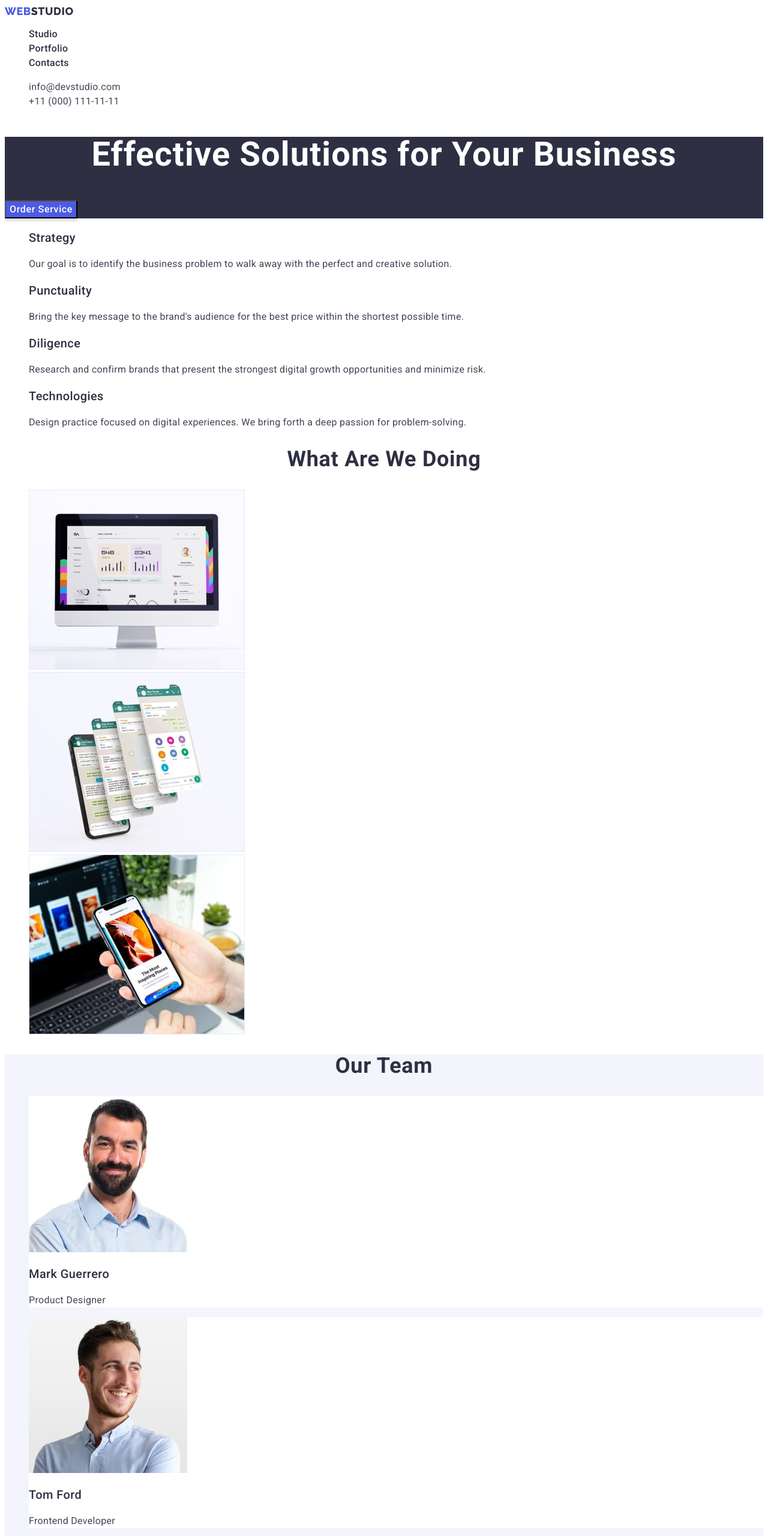
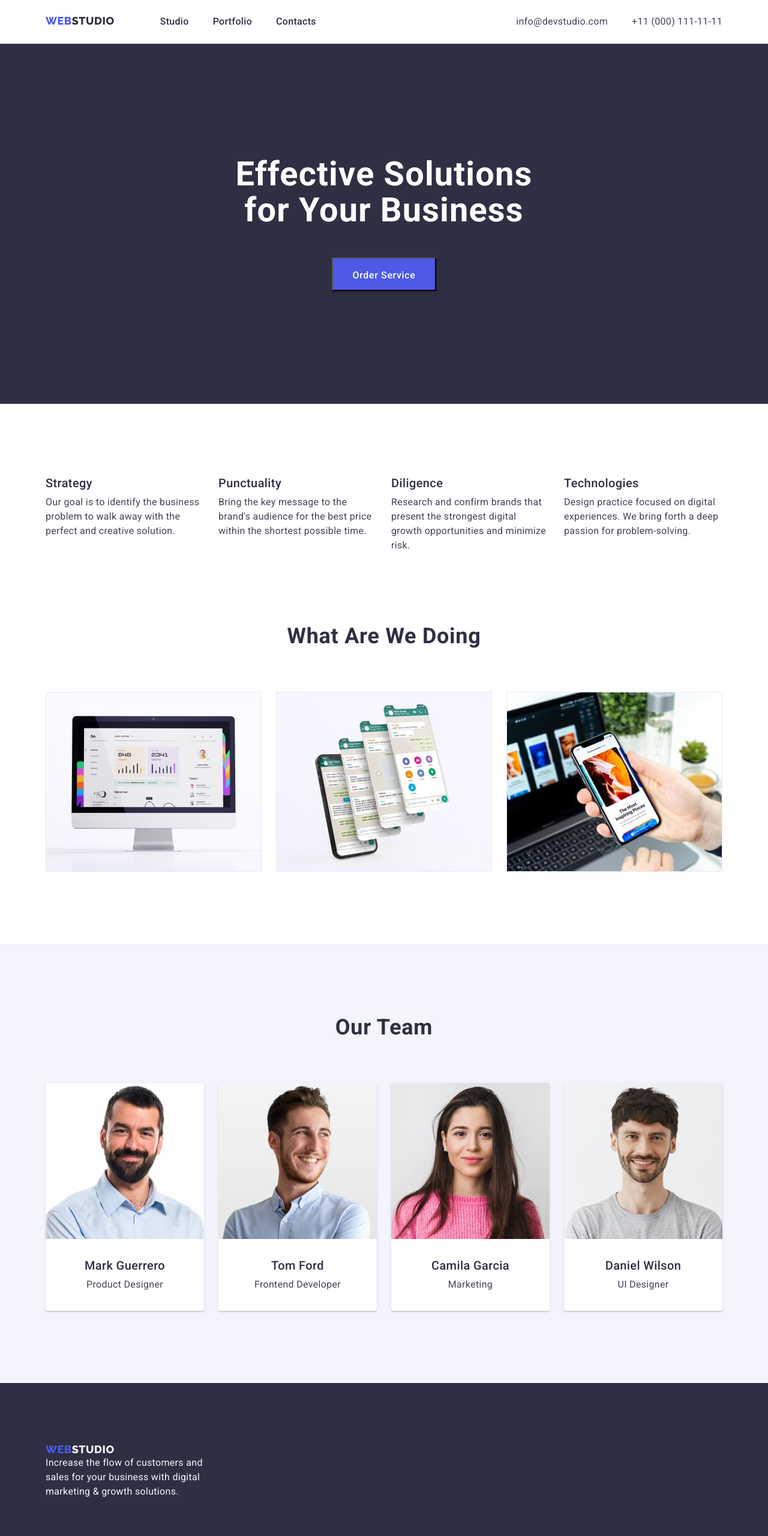
Before and after one commit to Shkliarova/goit-markup-hw-03, a plain HTML site: page index.html in a window 1280 px wide. Shown: the top 2560 px of the page at 60% size. Drawn offline with nearby package versions, Linux system fonts and the light colour scheme.

Commit message:
did hw-3

```diff
--- a/css/styles.css
+++ b/css/styles.css
@@ -8,6 +8,25 @@
     --hover-focus-color: #404BBF;
     --photo-bg-color: #FFFFFF;
     --dark-bg-color: #2E2F42;
+}
+
+h1, h2, h3, h4, h5, h6, p{
+    margin: 0;
+}
+
+ul{
+    margin: 0;
+    padding: 0;
+}
+
+img{
+    display: block;
+}
+
+.container{
+    width: 1158px;
+    padding: 0 15px;
+    margin: 0 auto;
 }
 
 body{
@@ -44,6 +63,7 @@ body{
     line-height: 1.2;
     letter-spacing: 0.02em;
     color: var(--text-color);
+    margin-bottom: 8px;
 }
 
 .simple-text {
@@ -65,8 +85,32 @@ body{
 
 
 /* HEADER */
+
+.header{
+    padding-top: 24px;
+    padding-bottom: 24px;
+    border-bottom: 1px solid #E7E9FC;
+}
+
+.header-logo{
+    margin-right: 76px;
+}
+
+.header-container{
+    display: flex;
+}
+
+.header-navigation{
+    display: flex;
+}
+
 .header-accent-logo{
     color: var(--text-color);
+}
+
+.header-list{
+    display: flex;
+    gap: 40px;
 }
 
 .list-item {
@@ -81,8 +125,14 @@ body{
     color: var(--hover-focus-color);
 }
 
+.adress-list{
+    display: flex;
+    gap: 40px;
+}
+
 .adress-title{
 font-style: normal;
+margin-left: auto;
 }
 
 .adress-item {
@@ -99,6 +149,8 @@ font-style: normal;
 /* HERO */
 .hero {
     background-color: var(--dark-bg-color);
+    padding-top: 188px;
+    padding-bottom: 188px;
 }
 
 .hero-title {
@@ -108,9 +160,13 @@ font-style: normal;
     text-align: center;
     letter-spacing: 0.02em;
     color: var(--hero-text-color);
+    max-width: 496px;
+    margin: 0 auto;
+    margin-bottom: 48px;
 }
 
 .btn {
+    display: block;
     font-family: inherit;
     font-weight: 500;
     font-size: 16px;
@@ -121,6 +177,9 @@ font-style: normal;
     background: var(--accent-color);
     box-shadow: 0px 4px 4px rgba(0, 0, 0, 0.15);
     cursor: pointer;
+    margin: 0 auto;
+    padding: 16px 32px;
+    max-height: 56px;
 }
 .btn:hover,
 .btn:focus{
@@ -128,8 +187,25 @@ font-style: normal;
 }
 
 /* ADVANTAGES */
+.advantages{
+    padding-top: 120px;
+    padding-bottom: 120px;
+}
+
+.advantages-list{
+    display: flex;
+    gap: 24px;
+}
+
+.advantages-list-item{
+    max-width: 264px;
+}
 
 /* TASKS */
+.tasks{
+    padding-bottom: 120px;
+}
+
 .tasks-title {
     font-weight: 700;
     font-size: 36px;
@@ -138,12 +214,24 @@ font-style: normal;
     letter-spacing: 0.02em;
     text-transform: capitalize;
     color: var(--text-color);
+    margin-bottom: 72px;
+}
+
+.tasks-list{
+    display: flex;
+    gap: 24px;
+}
+
+.tasks-list-item{
+    width: calc((100% - 48px) / 3);
 }
 
 
 /* TEAM */
 .team {
     background-color: var(--light-bg-color);
+    padding-top: 120px;
+    padding-bottom: 120px;
 }
 
 .team-title {
@@ -154,10 +242,25 @@ font-style: normal;
     letter-spacing: 0.02em;
     text-transform: capitalize;
     color: var(--text-color);
+    margin-bottom: 72px;
+}
+
+.team-list{
+    display: flex;
+    gap: 24px;
 }
 
 .team-item{
     background-color: var(--photo-bg-color);
+    max-width: 264px;
+    box-shadow: 0px 1px 6px rgba(46, 47, 66, 0.08), 0px 1px 1px rgba(46, 47, 66, 0.16), 0px 2px 1px rgba(46, 47, 66, 0.08);
+    border-radius: 0px 0px 4px 4px;
+    width: calc((100% - 72px) / 4);
+}
+
+.team-item-text{
+    text-align: center;
+    padding: 32px 16px;
 }
 
 /* FOOTER */
@@ -167,6 +270,8 @@ font-style: normal;
 
 .footer {
     background-color: var(--dark-bg-color);
+    padding-top: 100px;
+    padding-bottom: 100px;
 }
 
 .footer-text {
@@ -174,6 +279,7 @@ font-style: normal;
     line-height: 1.5;
     letter-spacing: 0.02em;
     color: var(--bottom-text-color);
+    max-width: 264px;
 }
 
 /* PORTFOLIO */
@@ -188,6 +294,10 @@ font-style: normal;
     color: var(--accent-color);
     background-color: var(--light-bg-color);
     cursor: pointer;
+    border: 1px solid #E7E9FC;
+    border-radius: 4px;
+    padding: 12px 24px;
+    max-height: 48px;
 }
 .portfolio-btn:hover,
 .portfolio-btn:focus{
@@ -195,3 +305,33 @@ font-style: normal;
     background: var(--hover-focus-color);
     box-shadow: 0px 3px 1px rgba(0, 0, 0, 0.1), 0px 2px 1px rgba(0, 0, 0, 0.08), 0px 2px 2px rgba(0, 0, 0, 0.12);
 }
+
+/* main */
+.main{
+    padding-bottom: 120px;
+    padding-top: 96px;
+}
+
+.portfolio-btn-list{
+    margin-bottom: 72px;
+    display: flex;
+    gap: 24px;
+    justify-content: center;
+}
+
+.portfolio-list{
+    display: flex;
+    flex-wrap: wrap;
+    gap: 48px 24px;
+}
+
+.portfolio-list-item{
+    width: calc((100% - 48px) / 3);
+}
+
+.portfolio-list-text{
+    padding: 32px 0 32px 16px;
+    border-bottom: 1px solid #E7E9FC;
+    border-left: 1px solid #E7E9FC;
+    border-right: 1px solid #E7E9FC;
+}
--- a/index.html
+++ b/index.html
@@ -7,63 +7,69 @@
     <meta charset="UTF-8"/>
     <meta http-equiv="X-UA-Compatible" content="IE=edge"/>
     <meta name="viewport" content="width=device-width, initial-scale=1.0"/>
+    <link rel="stylesheet" href="https://cdnjs.cloudflare.com/ajax/libs/modern-normalize/2.0.0/modern-normalize.min.css" integrity="sha512-4xo8blKMVCiXpTaLzQSLSw3KFOVPWhm/TRtuPVc4WG6kUgjH6J03IBuG7JZPkcWMxJ5huwaBpOpnwYElP/m6wg==" crossorigin="anonymous" referrerpolicy="no-referrer" />
     <link rel="stylesheet" href="./css/styles.css">
     <title>Document</title>
   </head>
   <body>
     <!-- HEADER -->
-    <header>
-      <nav>
-        <a href="./index.html" class="logo link">Web<span class="header-accent-logo">Studio</span></a>
-        <ul class="list">
+    <header class="header">
+      <div class="container header-container">
+      <nav class="header-navigation">
+        <a href="./index.html" class="logo link header-logo">Web<span class="header-accent-logo">Studio</span></a>
+        <ul class="list header-list">
           <li><a class="list-item link" href="./index.html">Studio</a></li>
           <li><a class="list-item link" href="./portfolio.html">Portfolio</a></li>
           <li><a class="list-item link" href="">Contacts</a></li>
         </ul>
       </nav>
       <address class="adress-title">
-        <ul class="list">
+        <ul class="list adress-list">
         <li><a class="adress-item link" href="mailto:info@devstudio.com">info@devstudio.com</a></li>
         <li><a class="adress-item link" href="tel:+110001111111">+11 (000) 111-11-11</a></li>
         </ul>
       </address>
+    </div>
     </header>
 
     <main>
       <!-- HERO -->
       <section class="hero">
+        <div class="container">
         <h1 class="hero-title">
           Effective Solutions for Your Business
         </h1>
         <button type="button" class="btn">Order Service</button>
+      </div>
       </section>
 
       <!-- ADVANTEGES -->
-      <section>
+      <section class="advantages">
+        <div class="container">
         <h2 hidden class="visually-hidden">Why you should choose us</h2>
-        <ul class="list">
-          <li>
+        <ul class="list advantages-list">
+          <li class="advantages-list-item">
             <h3 class="text-title">Strategy</h3>
             <p class="simple-text">
               Our goal is to identify the business problem to walk away with the
               perfect and creative solution.
             </p>
           </li>
-          <li>
+          <li class="advantages-list-item">
             <h3 class="text-title">Punctuality</h3>
             <p class="simple-text">
               Bring the key message to the brand's audience for the best price
               within the shortest possible time.
             </p>
           </li>
-          <li>
+          <li class="advantages-list-item">
             <h3 class="text-title">Diligence</h3>
             <p class="simple-text">
               Research and confirm brands that present the strongest digital
               growth opportunities and minimize risk.
             </p>
           </li>
-          <li>
+          <li class="advantages-list-item">
             <h3 class="text-title">Technologies</h3>
             <p class="simple-text">
               Design practice focused on digital experiences. We bring forth a
@@ -71,59 +77,74 @@
             </p>
           </li>
         </ul>
+      </div>
       </section>
 
       <!-- TASKS -->
-      <section>
+      <section class="tasks">
+        <div class="container">
         <h2 class="tasks-title">What are we doing</h2>
-        <ul class="list">
-          <li>
+        <ul class="list tasks-list">
+          <li class="tasks-list-title">
             <img src="./images/img1(1).jpg" alt="Computer monitor" width="360" />
           </li>
-          <li>
+          <li class="tasks-list-title">
             <img src="./images/img2(1).jpg" alt="Phone screens" width="360" />
           </li>
-          <li>
+          <li class="tasks-list-title">
             <img src="./images/img3(1).jpg" alt="Phone in hand" width="360" />
           </li>
         </ul>
+      </div>
       </section>
 
       <!-- TEAM -->
       <section class="team">
+        <div class="container">
         <h2 class="team-title">Our Team</h2>
-        <ul class="list">
+        <ul class="list team-list">
           <li class="team-item">
             <img src="./images/photo1(1).jpg" alt="Team member" width="264"/>
+            <div class="team-item-text">
             <h3 class="text-title">Mark Guerrero</h3>
             <p class="simple-text">Product Designer</p>
+            </div>
           </li>
           <li class="team-item">
             <img src="./images/photo2(1).jpg" alt="Team member" width="264"/>
+            <div class="team-item-text">
             <h3 class="text-title">Tom Ford</h3>
             <p class="simple-text">Frontend Developer</p>
+            </div>
           </li>
           <li class="team-item">
             <img src="./images/photo3(1).jpg" alt="Team member" width="264"/>
+            <div class="team-item-text">
             <h3 class="text-title">Camila Garcia</h3>
             <p class="simple-text">Marketing</p>
+            </div>
           </li>
           <li class="team-item">
             <img src="./images/photo4(1).jpg" alt="Team member" width="264"/>
+            <div class="team-item-text">
             <h3 class="text-title">Daniel Wilson</h3>
             <p class="simple-text">UI Designer</p>
+            </div>
           </li>
         </ul>
+      </div>
       </section>
     </main>
 
     <!-- FOOTER -->
     <footer class="footer">
+      <div class="container">
       <a class="logo link" href="./index.html">Web<span class="footer-accent-logo">Studio</span></a>
       <p class="footer-text">
         Increase the flow of customers and sales for your business with digital
         marketing & growth solutions.
       </p>
+    </div>
     </footer>
   </body>
 </html>
```
Also changed, not shown: portfolio.html (+43 -17 lines).
